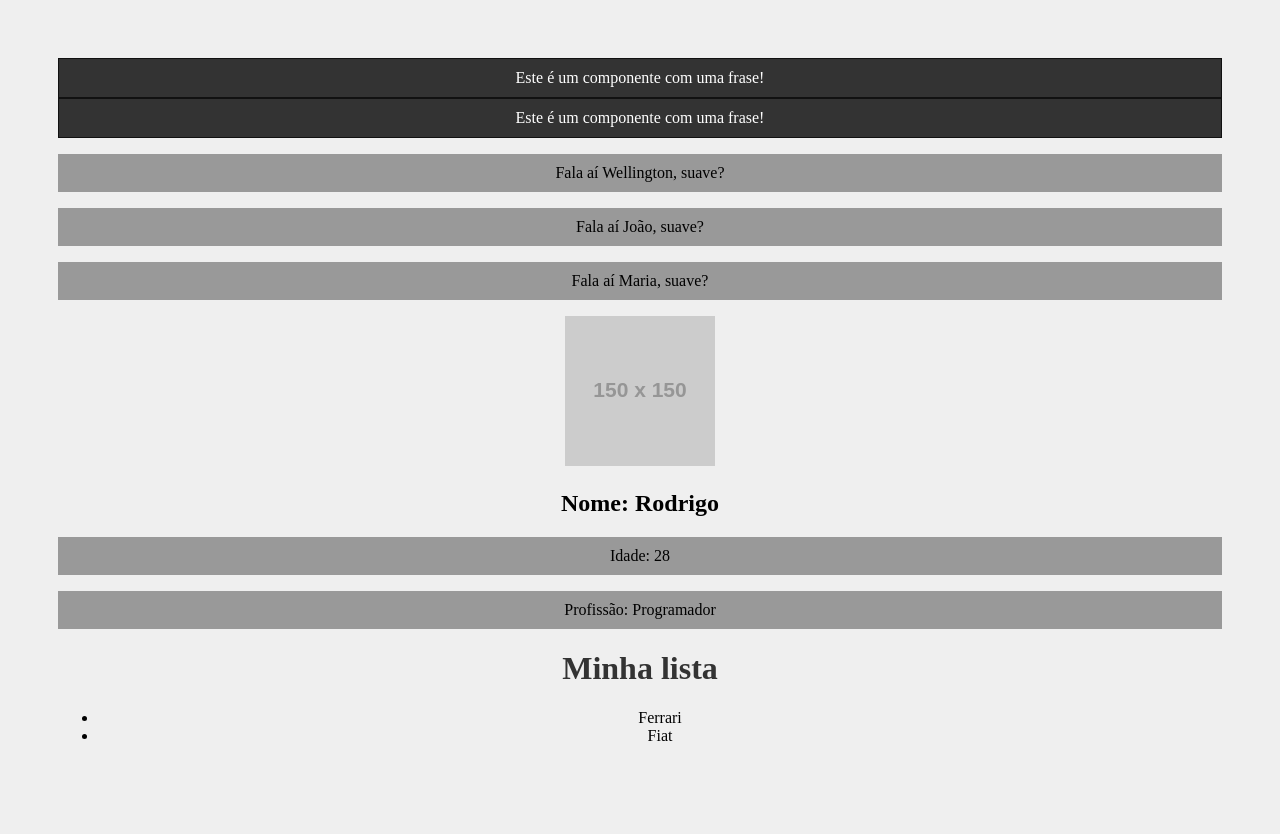
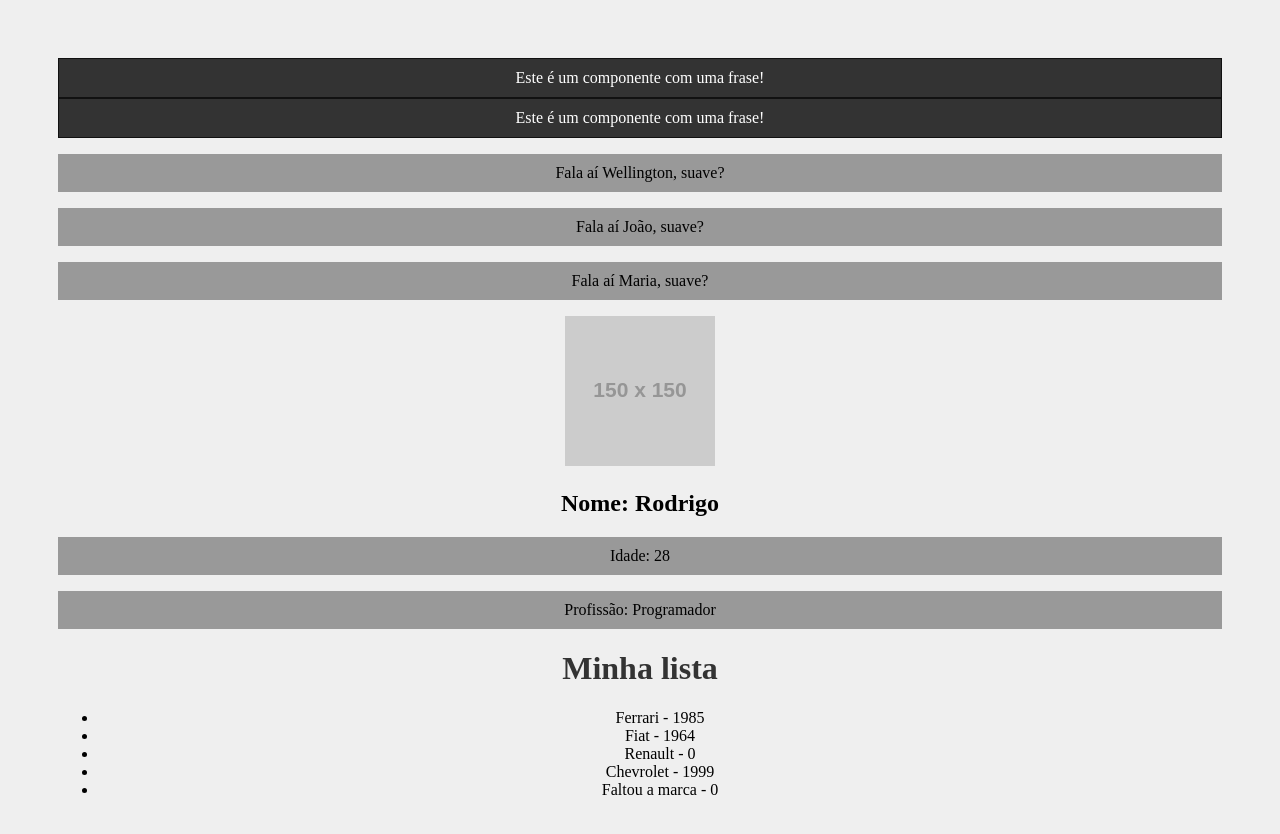
Before and after one commit to wellingtongmota/curso-react, a React (Create React App) app: page / in a window 1280 px wide. Shown: the top 834 px of the page. Built offline with nearby package versions, Linux system fonts and the light colour scheme.

Commit message:
Aula 8 - Avançando em props

```diff
--- a/src/componets/Item.js
+++ b/src/componets/Item.js
@@ -1,10 +1,24 @@
-function Item(props) {
+import PropTypes from 'prop-types'
+
+function Item({ marca, ano_lancamento }) {
   return (
     // Fragments <></>
     <>
-      <li>{props.marca}</li>
+      <li>{marca} - {ano_lancamento}</li>
     </>
   )
 }
 
+// Especificando os tipos de propriedades
+Item.propTypes = {
+  marca: PropTypes.string.isRequired,
+  ano_lancamento: PropTypes.number,
+}
+
+// Especificando valores default
+Item.defaultProps = {
+  marca: 'Faltou a marca',
+  ano_lancamento: 0,
+}
+
 export default Item
--- a/src/componets/List.js
+++ b/src/componets/List.js
@@ -1,13 +1,16 @@
 import Item from "./Item"
 
-function List () {
+function List() {
   return (
     // Fragments <></>
     <>
       <h1>Minha lista</h1>
       <ul>
-        <Item marca='Ferrari' />
-        <Item marca='Fiat' />
+        <Item marca='Ferrari' ano_lancamento={1985} />
+        <Item marca='Fiat' ano_lancamento={1964} />
+        <Item marca='Renault' />
+        <Item marca='Chevrolet' ano_lancamento={1999} />
+        <Item />
       </ul>
     </>
   )
```
